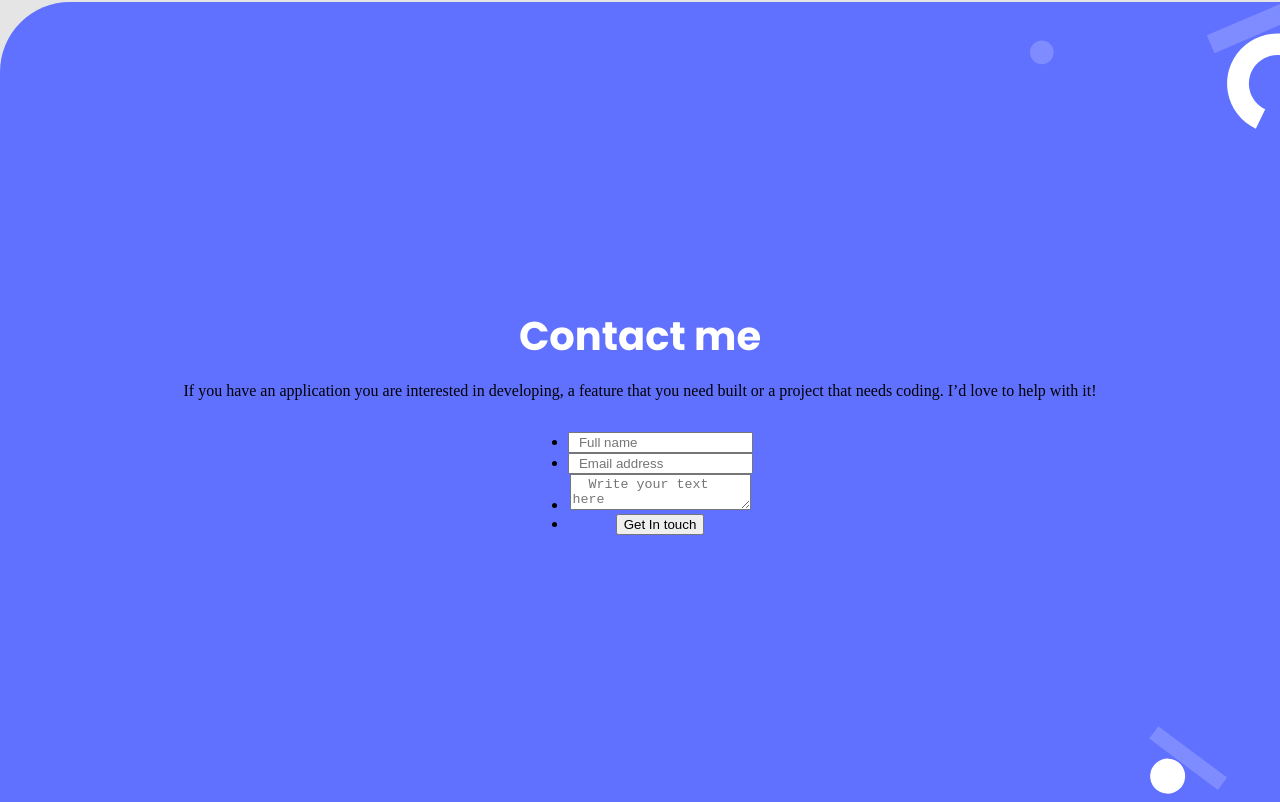
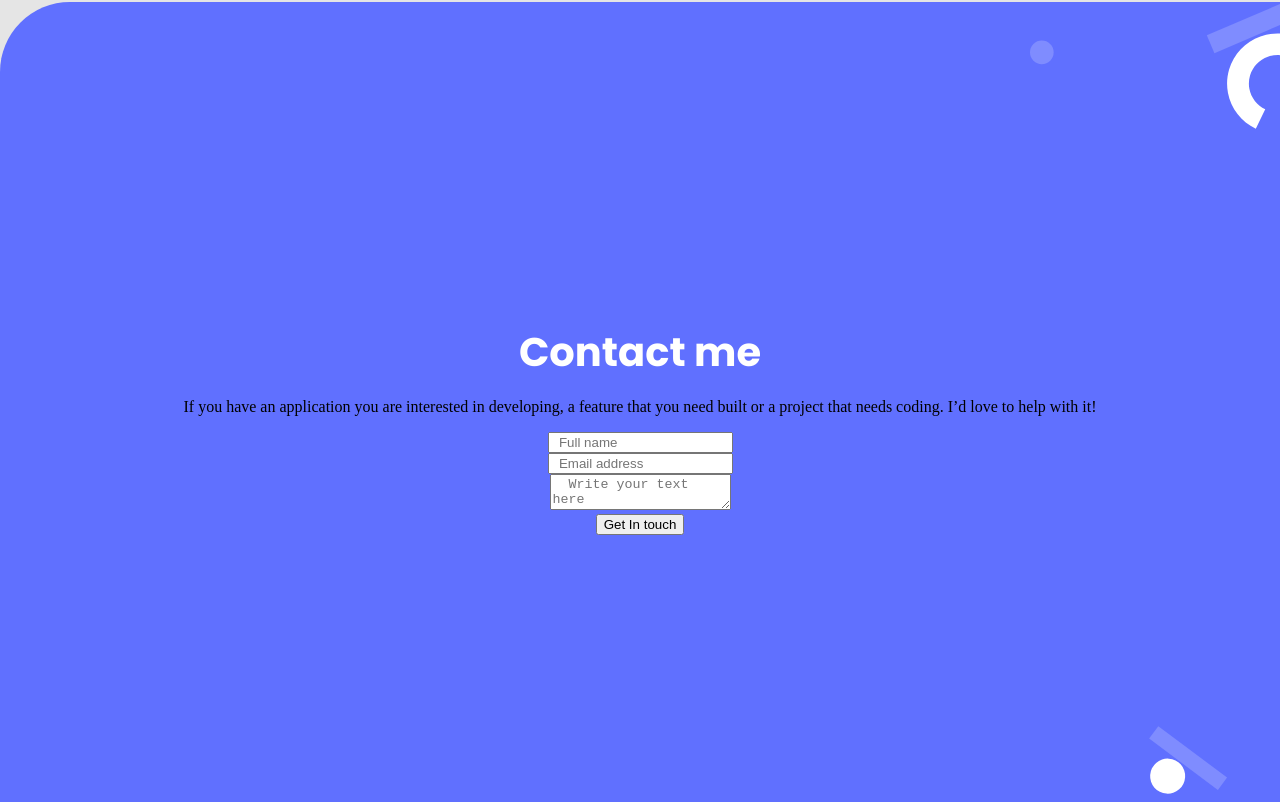
Before and after one commit to Fentahunn/contact_form_final, a plain HTML site: page index.html in a window 1280 px wide. Shown: the part 5194-5996 px from the top of the page. Drawn offline with Linux system fonts and the light colour scheme.

```diff
--- a/style.css
+++ b/style.css
@@ -565,3 +565,13 @@
   text-align: center;
   margin-bottom: 0;
 }
+
+.form-contact > ul {
+  width: 100%;
+  list-style: none;
+}
+
+.form-ul {
+  padding: 0;
+  margin: 0;
+}
```
